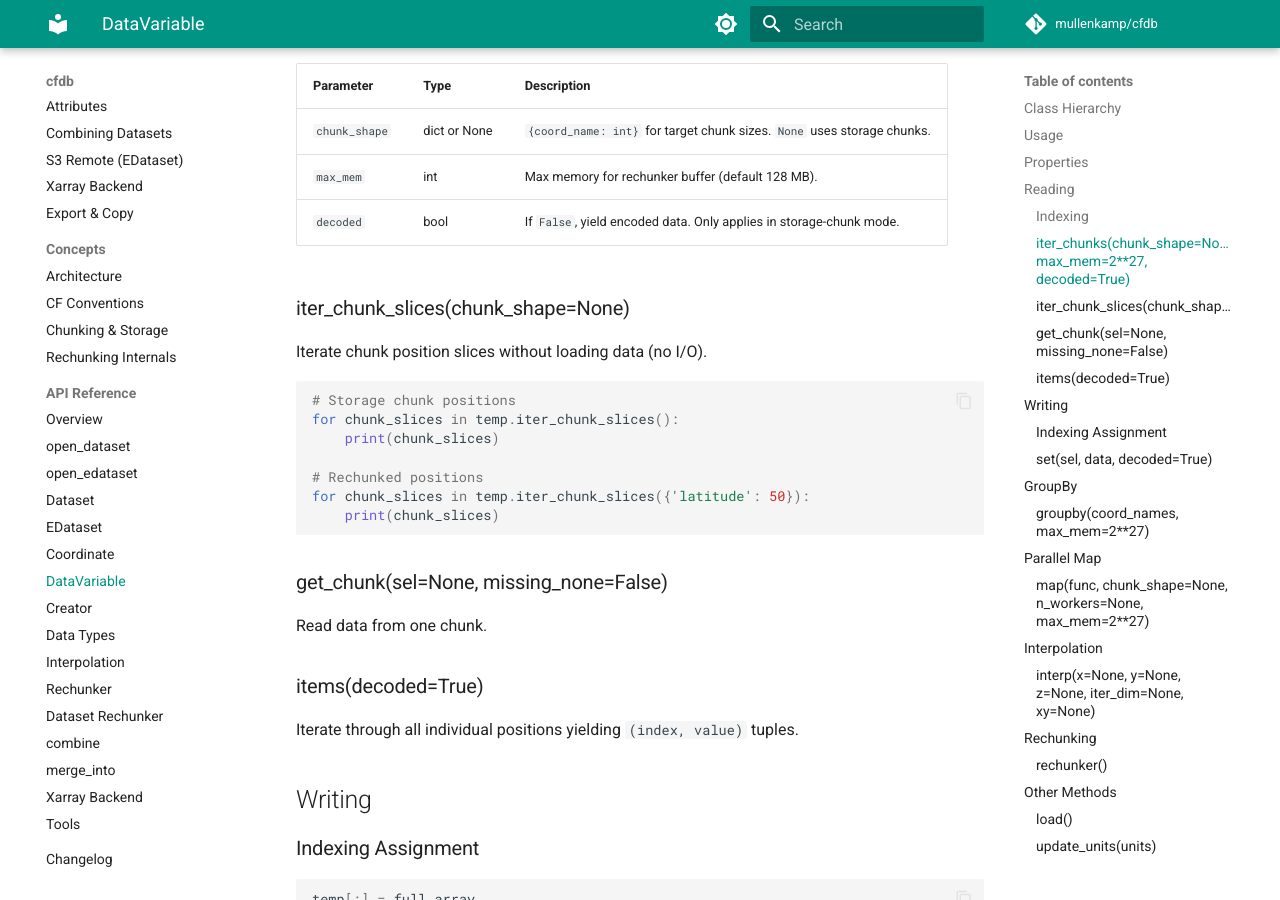
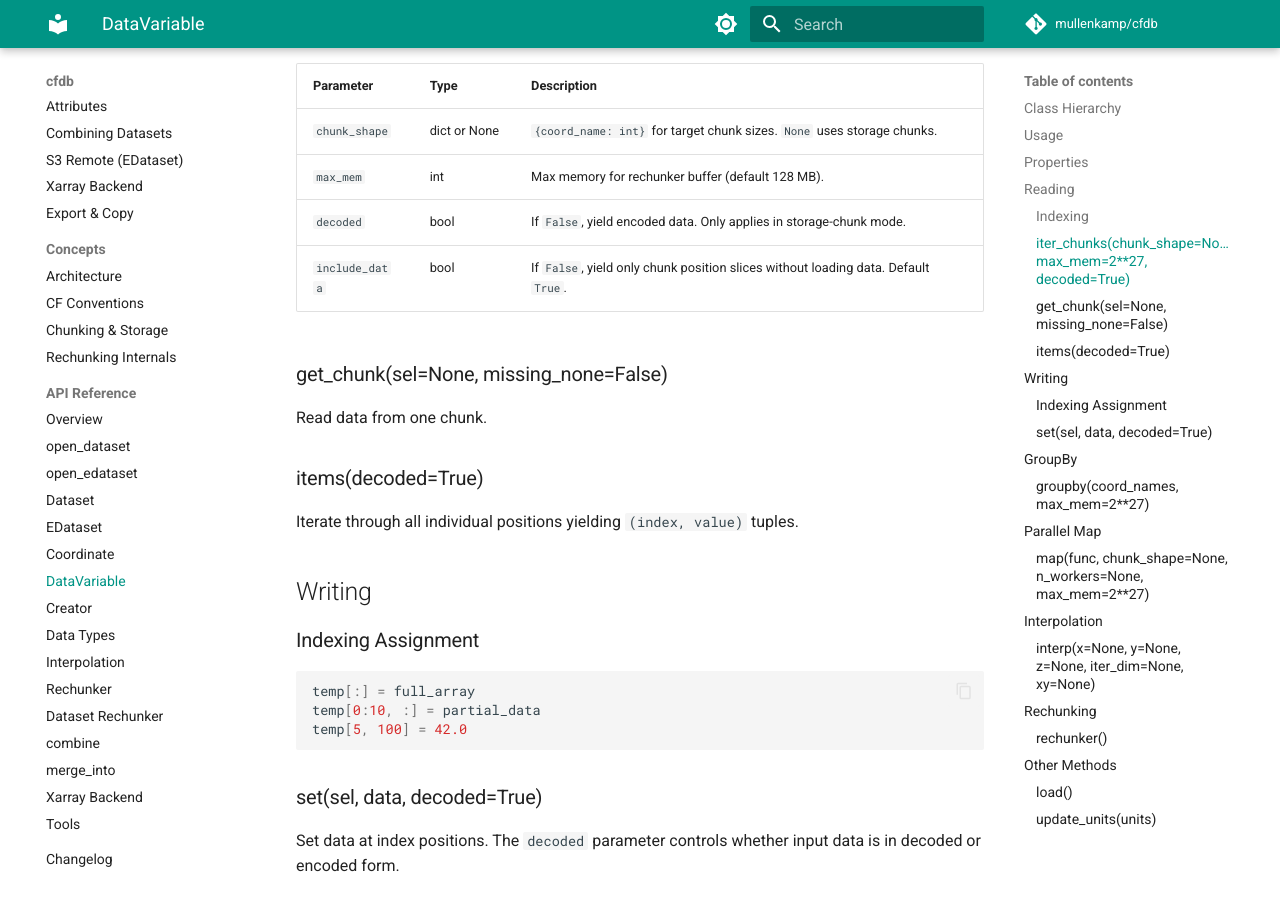
Before and after one commit to mullenkamp/cfdb, an MkDocs documentation site: the page built from docs/reference/data-variable.md, in a window 1280 px wide and 900 px high, scrolled down 1891 px. Built offline with MkDocs 1.6.1 and Material for MkDocs 9.7.7, drawn with Linux system fonts in a browser that asks for light colours; comment, search, counter and statistics services are not loaded.

Commit message:
made iter_chunks consistent

````diff
--- a/docs/getting-started/quickstart.md
+++ b/docs/getting-started/quickstart.md
@@ -71,7 +71,7 @@ For large datasets, iterate over chunk positions:
 ```python
 with cfdb.open_dataset(file_path, flag='w') as ds:
     temp = ds['temperature']
-    for chunk_slices in temp.iter_chunk_slices():
+    for chunk_slices in temp.iter_chunks(include_data=False):
         temp[chunk_slices] = data[chunk_slices]
 ```
 
--- a/docs/guide/rechunking.md
+++ b/docs/guide/rechunking.md
@@ -26,7 +26,7 @@ with cfdb.open_dataset(file_path) as ds:
         print(slices, data.shape)
 
     # Position-only (no data loading)
-    for slices in temp.iter_chunk_slices({'latitude': 50}):
+    for slices in temp.iter_chunks(chunk_shape={'latitude': 50}, include_data=False):
         print(slices)
 ```
 
--- a/docs/reference/data-variable.md
+++ b/docs/reference/data-variable.md
@@ -71,20 +71,7 @@ for chunk_slices, data in temp.iter_chunks({'latitude': 50}):
 | `chunk_shape` | dict or None | `{coord_name: int}` for target chunk sizes. `None` uses storage chunks. |
 | `max_mem` | int | Max memory for rechunker buffer (default 128 MB). |
 | `decoded` | bool | If `False`, yield encoded data. Only applies in storage-chunk mode. |
-
-### iter_chunk_slices(chunk_shape=None)
-
-Iterate chunk position slices without loading data (no I/O).
-
-```python
-# Storage chunk positions
-for chunk_slices in temp.iter_chunk_slices():
-    print(chunk_slices)
-
-# Rechunked positions
-for chunk_slices in temp.iter_chunk_slices({'latitude': 50}):
-    print(chunk_slices)
-```
+| `include_data` | bool | If `False`, yield only chunk position slices without loading data. Default `True`. |
 
 ### get_chunk(sel=None, missing_none=False)
 
````
Also changed, not shown: docs/concepts/architecture.md (+2 -2 lines), docs/guide/data-variables.md (+6 -8 lines), docs/reference/dataset.md (+1 -9 lines), 4 other files.
